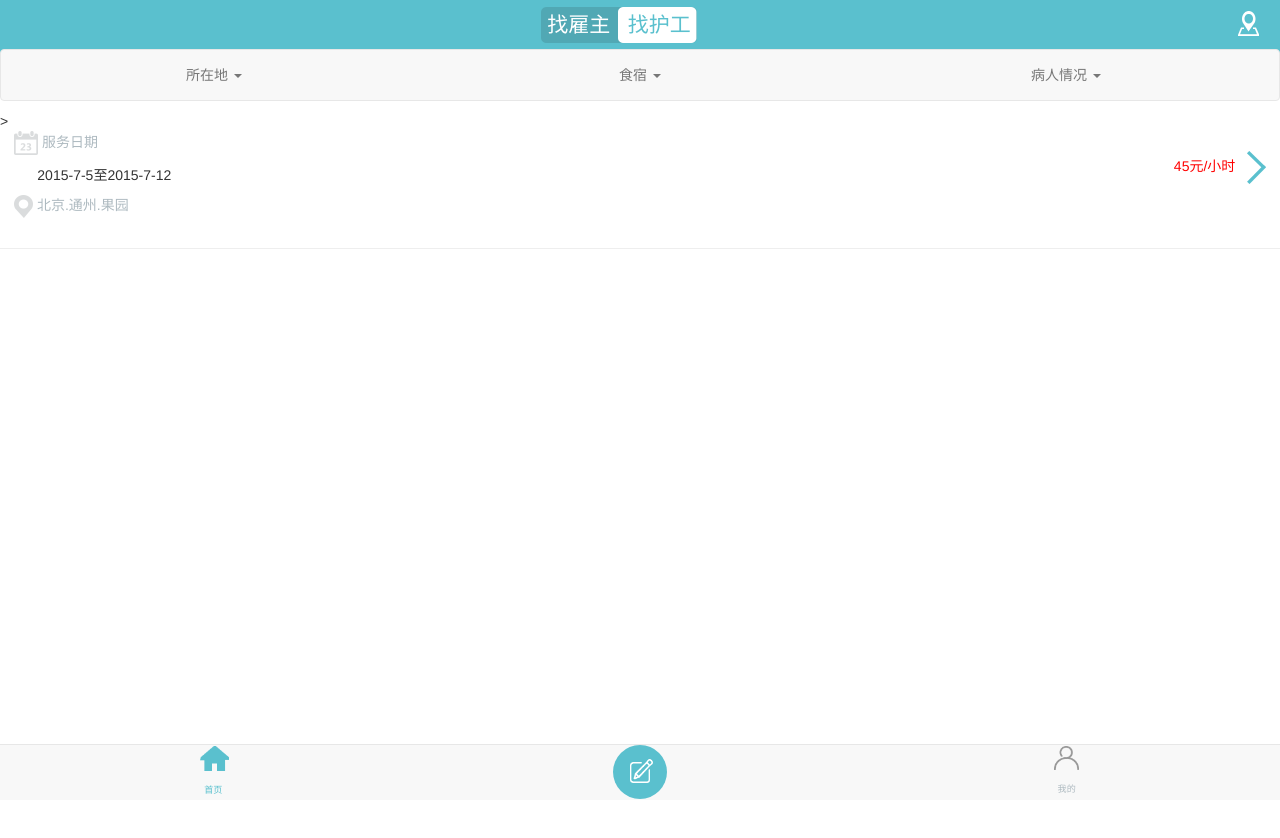
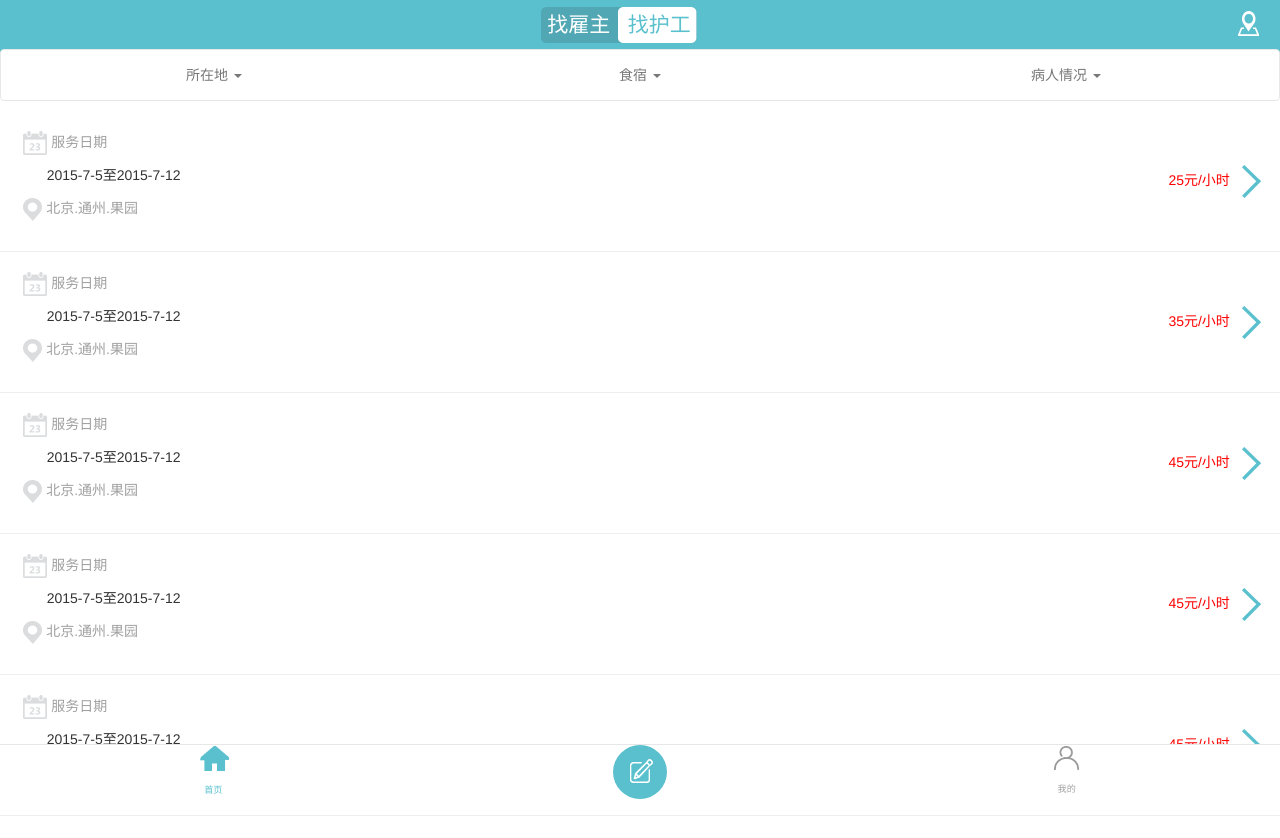
Before and after one commit to wbonjovi/care-worker, a plain HTML site: page index.html in a window 1280 px wide. Before the commit the page ends 800 px from the top, so only its background shows below. Drawn offline with Linux system fonts and the light colour scheme.

Commit message:
third update

```diff
--- /dev/null
+++ b/css/index.css
@@ -0,0 +1,124 @@
+header {
+    width: 100%;
+    height: 2.5em;
+    padding-top: 0.5em;
+    padding-bottom:  0.5em  ;
+    background-color: #5AC0CE;
+    font-size: 1.5em;
+    position: fixed;
+    top: 0;
+    left: 0;
+    margin: 0;
+    text-align: center;
+}
+header .white{
+    color : white;
+}
+header .blue{
+    color: #5AC0CE;
+}
+header div {
+    display: inline;
+}
+header .center{
+    background:url(../images/bar.png) no-repeat 0 0;
+    background-size: 100% 100%;
+    padding: 0.3em;
+
+}
+header #header-right{
+    background:url(../images/bigger-location.png) no-repeat 0 0;
+    background-size: 100% 100%;
+    height: 80%;
+    width: 1em;
+    float: right;
+    margin-right : 1em ;
+}
+body {
+    width: 100%;
+    height: 100%;
+    margin: 6.5em 0  6em 0  ;
+}
+nav.navbar{
+    width: 100%;
+}
+#under-head{
+    margin-top: 0;
+    position: fixed;
+    top: 3.5em;
+    left: 0;
+}
+#under-head .left{
+    width: 33.33%;
+    float: left;
+    margin: 0;
+}
+#under-head {
+    width: 100%;
+    text-align: center;
+}
+.dropdown{
+    width: 100%;
+    text-align: center;
+}
+.container-fluid .row .left{
+    text-align: left;
+    overflow:hidden;
+    text-overflow : ellipsis;
+    white-space:nowrap;
+}
+.container-fluid .row .right{
+    text-align: right;
+    text-overflow : ellipsis;
+    white-space:nowrap;
+    color: red;
+}
+.container-fluid .gray-color{
+    color: #A0A0A0;
+}
+.container-fluid .right .image{
+    display: inline;
+    width:  auto;
+    height:  0.5em;
+}
+#footer {
+    width: 100%;
+    height: 3.1em;
+    font-size: 1.3em;
+    padding:  0 ;
+    overflow: hidden;
+    text-align: center;
+}
+#footer div{
+    display: inline;
+}
+#footer .left  {
+    float: left;
+    font-size: 0.5em;
+    text-align: center;
+    color : #5AC0CE;
+}
+#footer .right  {
+    float: right;
+    font-size: 0.5em;
+    text-align: center;
+    color : #A0A0A0 ;
+}
+#footer .center {
+    margin: auto
+}
+#footer .center button{
+    border-radius: 50%;
+    width: 3em;
+    height:  3em;
+    background-color: #5AC0CE;
+}
+#footer button img{
+    width:  60%;
+    height:  50%;
+}
+#footer button{
+    outline:none;
+    background-color:transparent;
+    border: 0;
+}
--- a/index.html
+++ b/index.html
@@ -6,6 +6,7 @@
     <script src="js/jquery/2.0.0/jquery.min.js"></script>
     <link href="css/bootstrap/3.3.6/bootstrap.min.css" rel="stylesheet">
     <script src="js/bootstrap/3.3.6/bootstrap.min.js"></script>
+    <!--<link rel="stylesheet" type="text/css" href="css/index.css">-->
     <title>Title</title>
     <style>
         header {
@@ -20,6 +21,7 @@
             left: 0;
             margin: 0;
             text-align: center;
+
         }
         header .white{
             color : white;
@@ -44,7 +46,7 @@
             float: right;
             margin-right : 1em ;
         }
-        body {
+        .main{
             width: 100%;
             height: 100%;
             margin: 6.5em 0  6em 0  ;
@@ -52,18 +54,19 @@
         nav.navbar{
             width: 100%;
         }
-        #under-head{
+        .under-head{
+            background-color: white;
             margin-top: 0;
             position: fixed;
             top: 3.5em;
             left: 0;
         }
-        #under-head .left{
+        .under-head .left{
             width: 33.33%;
             float: left;
             margin: 0;
         }
-        #under-head {
+        .under-head {
             width: 100%;
             text-align: center;
         }
@@ -71,44 +74,42 @@
             width: 100%;
             text-align: center;
         }
-        .black-bar{
-            float: left;
-            width: 10%;
-            background: radial-gradient( white,#AEBAC0,white);
-        }
-        .decription{
-            width: 100%;
-            overflow: hidden;
-            padding: 0 1em;
-        }
-        .decription .left  {
-            float : left;
-            text-overflow:ellipsis;
-            white-space:nowrap;
-            height: 100%;
-            width: 49%;
-            display: inline;
-        }
-        .decription .right  {
+        .container .row .left{
+            text-align: left;
+            overflow:hidden;
             text-overflow : ellipsis;
             white-space:nowrap;
-            float : right;
-            height: 100%;
-            width:  49% ;
+        }
+        .container .row .right{
             text-align: right;
-            display: inline;
-            margin:  auto;
-            color:red;
+            text-overflow : ellipsis;
+            white-space:nowrap;
+            color: red;
         }
-        .decription .gray-color{
-            color: #AEBAC0;
+        .container .gray-color{
+            color: #A0A0A0;
         }
-        .decription .right .image{
+        .container .right .image{
             display: inline;
             width:  auto;
             height:  0.5em;
         }
-        #footer {
+        .container .right {
+            float: right;
+            width: 50%;
+            display: inline;
+        }
+        .container .left {
+            float: left;
+            width: 50%;
+
+            display: inline;
+        }
+        .container{
+            width:100%;
+        }
+        .footer {
+            background-color: white;
             width: 100%;
             height: 3.1em;
             font-size: 1.3em;
@@ -116,52 +117,50 @@
             overflow: hidden;
             text-align: center;
         }
-        #footer div{
+        .footer div{
             display: inline;
         }
-        #footer .left  {
+        .footer .left  {
             float: left;
             font-size: 0.5em;
             text-align: center;
             color : #5AC0CE;
         }
-        #footer .right  {
+        .footer .right  {
             float: right;
             font-size: 0.5em;
             text-align: center;
-            color : #AEBAC0 ;
+            color : #A0A0A0 ;
         }
-        #footer .center {
+        .footer .center {
             margin: auto
         }
-        #footer .center button{
+        .footer .center button{
             border-radius: 50%;
             width: 3em;
             height:  3em;
             background-color: #5AC0CE;
         }
-        #footer button img{
+        .footer button img{
             width:  60%;
             height:  50%;
         }
-        #footer button{
+        .footer button{
             outline:none;
             background-color:transparent;
             border: 0;
-        }
-        .calendar img {
         }
     </style>
 </head>
 
 <body>
-    <header>
+    <header class="header">
             <div class="center">
                 <span class="white">找雇主</span>&nbsp;&nbsp;&nbsp;<span class="blue">找护工</span>
             </div>
             <div  id="header-right"></div>
     </header>
-    <nav class="navbar navbar-default" id="under-head" role="navigation">
+    <nav class="navbar navbar-default under-head" role="navigation">
         <div class="left ">
             <ul class="nav navbar-nav" style="width: 100%">
                 <li class="dropdown">
@@ -208,25 +207,117 @@
             </ul>
         </div>
     </nav>
-    <br>
-    <div class="body">
-    >
-    <div class="decription">
-        <div ><div class="left">
-            <p class="gray-color"><img src="images/calendar.png" alt="">  服务日期</p>
-            <p> &nbsp; &nbsp; &nbsp; 2015-7-5至2015-7-12 </p>
-            <p class="gray-color"><img src="images/location.png" alt="">  北京.通州.果园 </p>
-        </div>
-            <div class="right">
-                <br>
-                45元/小时 &nbsp; <div class="image"><img src="images/direction.png" alt=""></div>
-                <br>
+    <br><br>
+
+    <div class="main">
+        <div class="container">
+            <div >
+                <div class="row ">
+                    <p class="gray-color">&nbsp; &nbsp; &nbsp;  <img src="images/calendar.png" alt="">  服务日期</p>
+                </div>
+                <div class="row">
+                    <div class="  left ">
+                        &nbsp; &nbsp; &nbsp; &nbsp; &nbsp; &nbsp; 2015-7-5至2015-7-12
+                    </div>
+                    <div class="  right" >
+                        25元/小时 &nbsp; <span class="image"><img src="images/direction.png" alt=""></span>&nbsp; &nbsp; &nbsp;
+                    </div>
+                </div>
+                <div >
+                    <div class="row">
+                        <p class="gray-color">&nbsp; &nbsp; &nbsp; <img src="images/location.png" alt="">  北京.通州.果园 </p>
+                    </div>
+                </div>
             </div>
         </div>
+        <hr>
+        <div class="container">
+            <div >
+                <div class="row ">
+                    <p class="gray-color">&nbsp; &nbsp; &nbsp;  <img src="images/calendar.png" alt="">  服务日期</p>
+                </div>
+                <div class="row">
+                    <div class="  left ">
+                        &nbsp; &nbsp; &nbsp; &nbsp; &nbsp; &nbsp; 2015-7-5至2015-7-12
+                    </div>
+                    <div class="  right" >
+                        35元/小时 &nbsp; <span class="image"><img src="images/direction.png" alt=""></span>&nbsp; &nbsp; &nbsp;
+                    </div>
+                </div>
+                <div >
+                    <div class="row">
+                        <p class="gray-color">&nbsp; &nbsp; &nbsp; <img src="images/location.png" alt="">  北京.通州.果园 </p>
+                    </div>
+                </div>
+            </div>
+        </div>
+        <hr>
+        <div class="container">
+            <div >
+                <div class="row ">
+                    <p class="gray-color">&nbsp; &nbsp; &nbsp;  <img src="images/calendar.png" alt="">  服务日期</p>
+                </div>
+                <div class="row">
+                    <div class="  left ">
+                        &nbsp; &nbsp; &nbsp; &nbsp; &nbsp; &nbsp; 2015-7-5至2015-7-12
+                    </div>
+                    <div class="  right" >
+                        45元/小时 &nbsp; <span class="image"><img src="images/direction.png" alt=""></span>&nbsp; &nbsp; &nbsp;
+                    </div>
+                </div>
+                <div >
+                    <div class="row">
+                        <p class="gray-color">&nbsp; &nbsp; &nbsp; <img src="images/location.png" alt="">  北京.通州.果园 </p>
+                    </div>
+                </div>
+            </div>
+        </div>
+        <hr>
+        <div class="container">
+            <div >
+                <div class="row ">
+                    <p class="gray-color">&nbsp; &nbsp; &nbsp;  <img src="images/calendar.png" alt="">  服务日期</p>
+                </div>
+                <div class="row">
+                    <div class="  left ">
+                        &nbsp; &nbsp; &nbsp; &nbsp; &nbsp; &nbsp; 2015-7-5至2015-7-12
+                    </div>
+                    <div class="  right" >
+                        45元/小时 &nbsp; <span class="image"><img src="images/direction.png" alt=""></span>&nbsp; &nbsp; &nbsp;
+                    </div>
+                </div>
+                <div >
+                    <div class="row">
+                        <p class="gray-color">&nbsp; &nbsp; &nbsp; <img src="images/location.png" alt="">  北京.通州.果园 </p>
+                    </div>
+                </div>
+            </div>
+        </div>
+        <hr>
+        <div class="container">
+            <div >
+                <div class="row ">
+                    <p class="gray-color">&nbsp; &nbsp; &nbsp;  <img src="images/calendar.png" alt="">  服务日期</p>
+                </div>
+                <div class="row">
+                    <div class="  left ">
+                        &nbsp; &nbsp; &nbsp; &nbsp; &nbsp; &nbsp; 2015-7-5至2015-7-12
+                    </div>
+                    <div class="  right" >
+                        45元/小时 &nbsp; <span class="image"><img src="images/direction.png" alt=""></span>&nbsp; &nbsp; &nbsp;
+                    </div>
+                </div>
+                <div >
+                    <div class="row">
+                        <p class="gray-color">&nbsp; &nbsp; &nbsp; <img src="images/location.png" alt="">  北京.通州.果园 </p>
+                    </div>
+                </div>
+            </div>
+        </div>
+        <hr>
     </div>
-    <hr>
-    </div>
-    <nav class="navbar navbar-default navbar-fixed-bottom" id="footer" role="navigation">
+
+    <nav class="navbar navbar-default navbar-fixed-bottom  footer"  role="navigation">
         <div class="left col-lg-4 col-md-4 col-sm-4 col-xs-4 ">
             <button>
              <div class="image" style="margin-left: 0.2em;"><img src="images/home.png" alt=""></div> <br>
```
